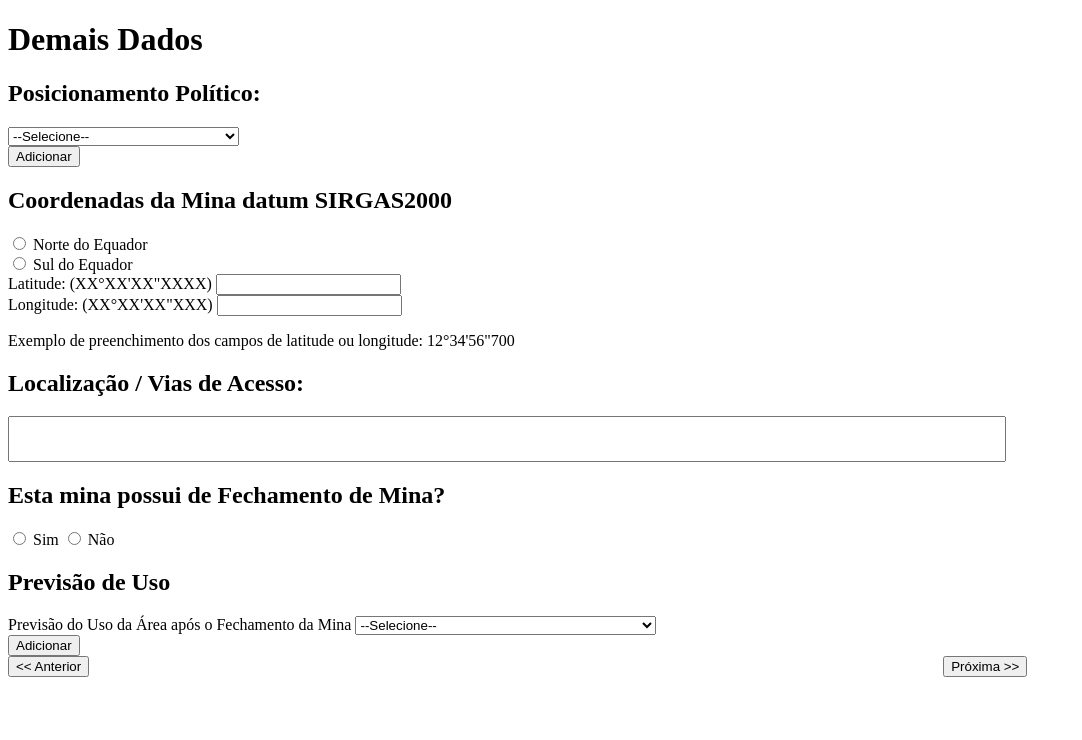
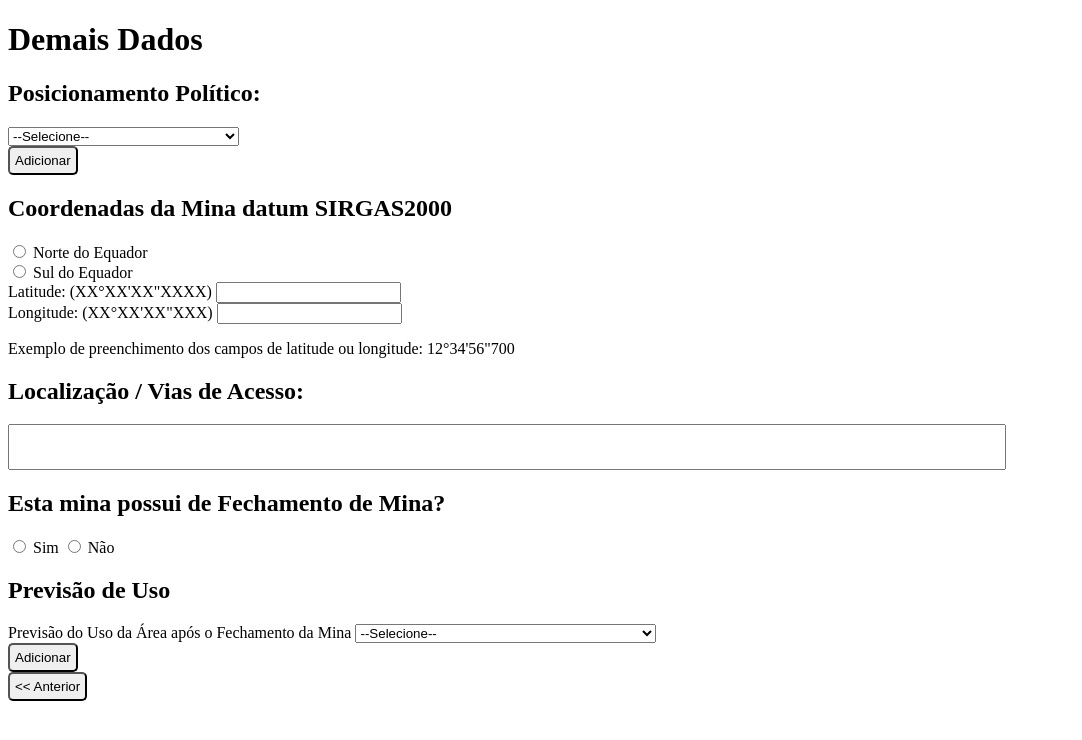
Before and after one commit to DevsDesesperados/ProjRAL, a Django app: page /menu/demaisdadosminas in a window 1280 px wide. Shown: the top 740 px of the page, without its empty margins (0-1082 px from the left). Run offline with Django 3.2, Linux system fonts and the light colour scheme.

Commit message:
atualização do template minas-demais-dados.html

```diff
--- a/templates/Minas-Demais-Dados.html
+++ b/templates/Minas-Demais-Dados.html
@@ -31,7 +31,7 @@
               <option value="Sítio paleontológico">Sítio paleontológico</option>
               <option value="Unidade de conservação ambiental">Unidade de conservação ambiental</option>
               <option value="Zona rural">Zona rural</option>
-              <option value="Outros">Outros</option></select> <div class="button-add"><button type="submit">Adicionar</button></div>
+              <option value="Outros">Outros</option></select> <div class="button-add"><button type="submit"  style=" padding: 5px 5px 5px; border-radius: 5px; border-color: #000;">Adicionar</button></div>
       </div>
       <div class="sub-barra2">
         <h2>Coordenadas da Mina datum SIRGAS2000</h2>
@@ -99,12 +99,13 @@
       </div>
 
       <div class="button-add1">
-        <button type="submit">Adicionar</button>
+        <button type="submit"  style=" padding: 5px 5px 5px; border-radius: 5px; border-color: #000;">Adicionar</button>
       </div>
 
-      <div class="button-back-and-next">
-        <button type="button" style="margin-right: 850px;"><< Anterior</button> <button type="button">Próxima >></button>
-     </div>
+      <div class="button-back">
+    <button type="button" style=" padding: 5px 5px 5px; border-radius: 5px; border-color: #000;"> << Anterior</button>
+    </div>
+
     </div>
 </body>
 </html>
```
